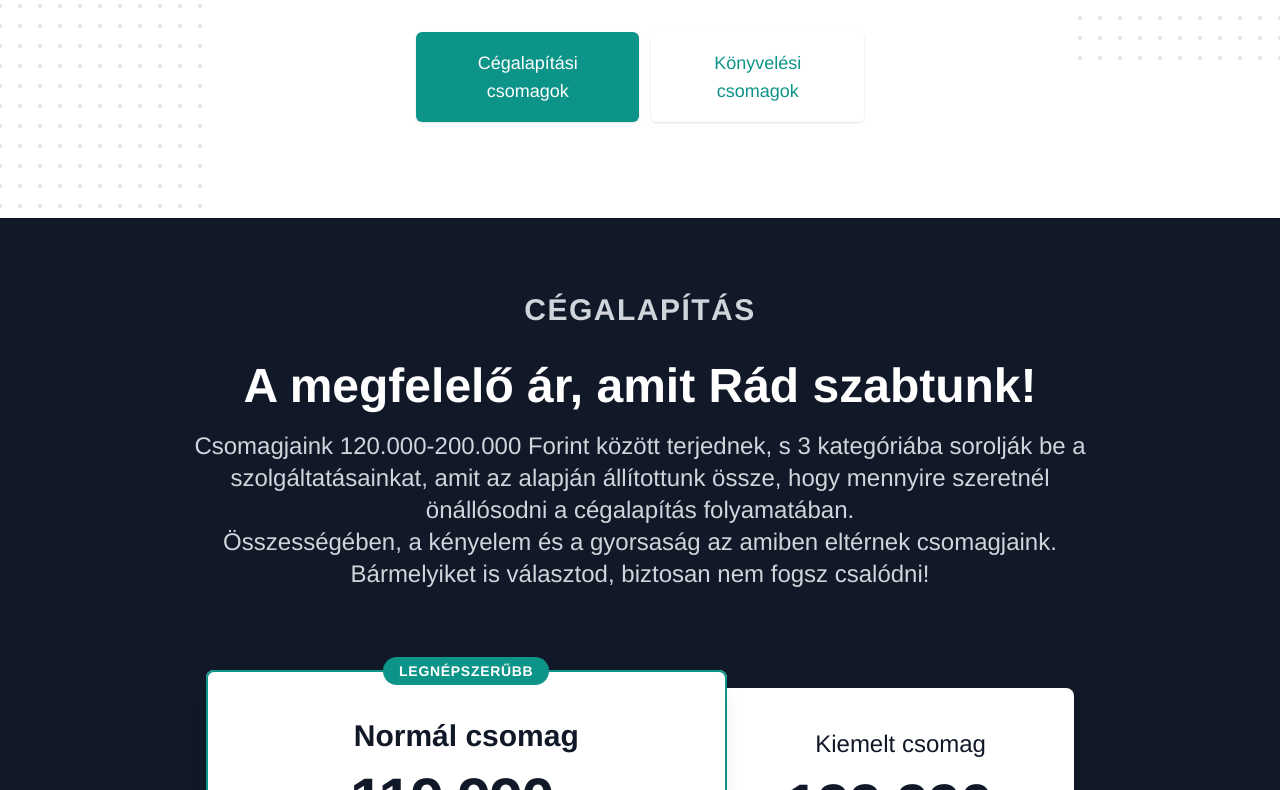
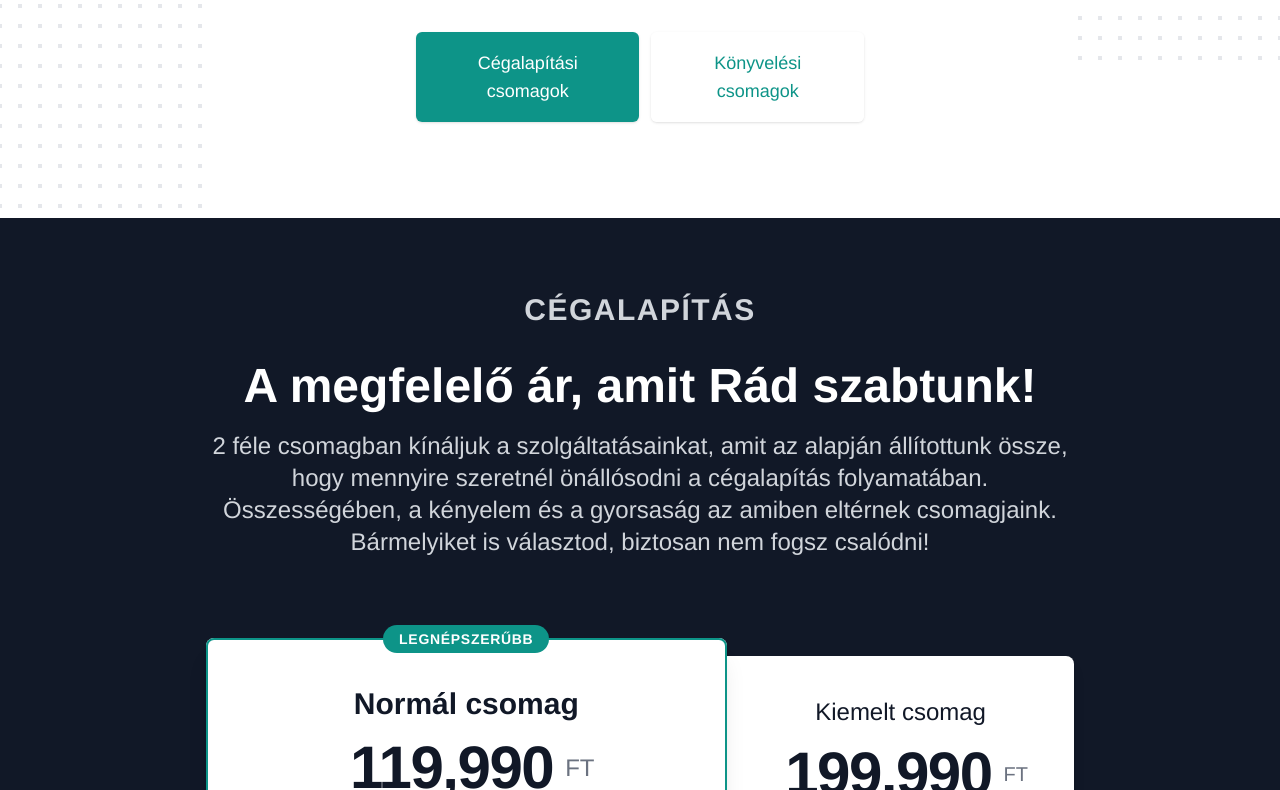
Before and after one commit to rvVcNk2p/katacsere, a Vue app: page /araink in a window 1280 px wide. Shown: the part 452-1242 px from the top of the page. Built offline with nearby package versions, Linux system fonts and the light colour scheme.

Commit message:
feat(app): Csomag fix

```diff
--- a/src/components/pricing/PricingSectionOnce.vue
+++ b/src/components/pricing/PricingSectionOnce.vue
@@ -15,8 +15,7 @@
         <p
           class="mt-3 max-w-4xl mx-auto text-xl text-gray-300 sm:mt-5 sm:text-2xl"
         >
-          Csomagjaink 120.000-200.000 Forint között terjednek, s 3 kategóriába
-          sorolják be a szolgáltatásainkat, amit az alapján állítottunk össze,
+          2 féle csomagban kínáljuk a szolgáltatásainkat, amit az alapján állítottunk össze,
           hogy mennyire szeretnél önállósodni a cégalapítás folyamatában.
           <br />
           Összességében, a kényelem és a gyorsaság az amiben eltérnek
```
